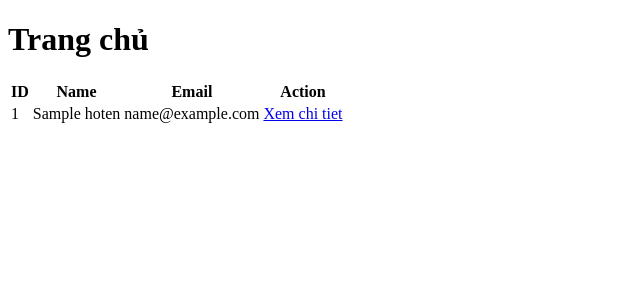
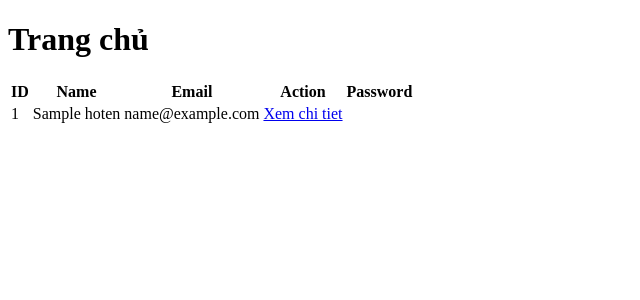
Before and after one commit to olathanh113/Habit_Store_2, a PHP site: the page made by views/home.php in a window 1280 px wide. Shown: the top 300 px of the page, without its empty margins (0-640 px from the left). Run offline with PHP 8.4, Linux system fonts and the light colour scheme; the template is opened without the code that fills it: most values are stand-ins (such as "Sample title", 1, 10 or a date in 2020); some libraries are stand-ins or nearby versions.

Commit message:
Thêm password

```diff
--- a/views/home.php
+++ b/views/home.php
@@ -14,6 +14,7 @@
             <th>Name</th>
             <th>Email</th>
             <th>Action</th>
+            <th>Password</th>
         </tr>
 
         <?php foreach ($users as $user) : ?>
@@ -21,6 +22,7 @@
             <td><?= $user['id_user']?></td>
             <td><?= $user['Hoten']?></td>
             <td><?= $user['Email']?></td>
+
             <td>
                 <a href="<?= BASE_URL . '?act=user-detail&id=' . $user['id_user'] ?>">Xem chi tiet</a>
             </td>
```
